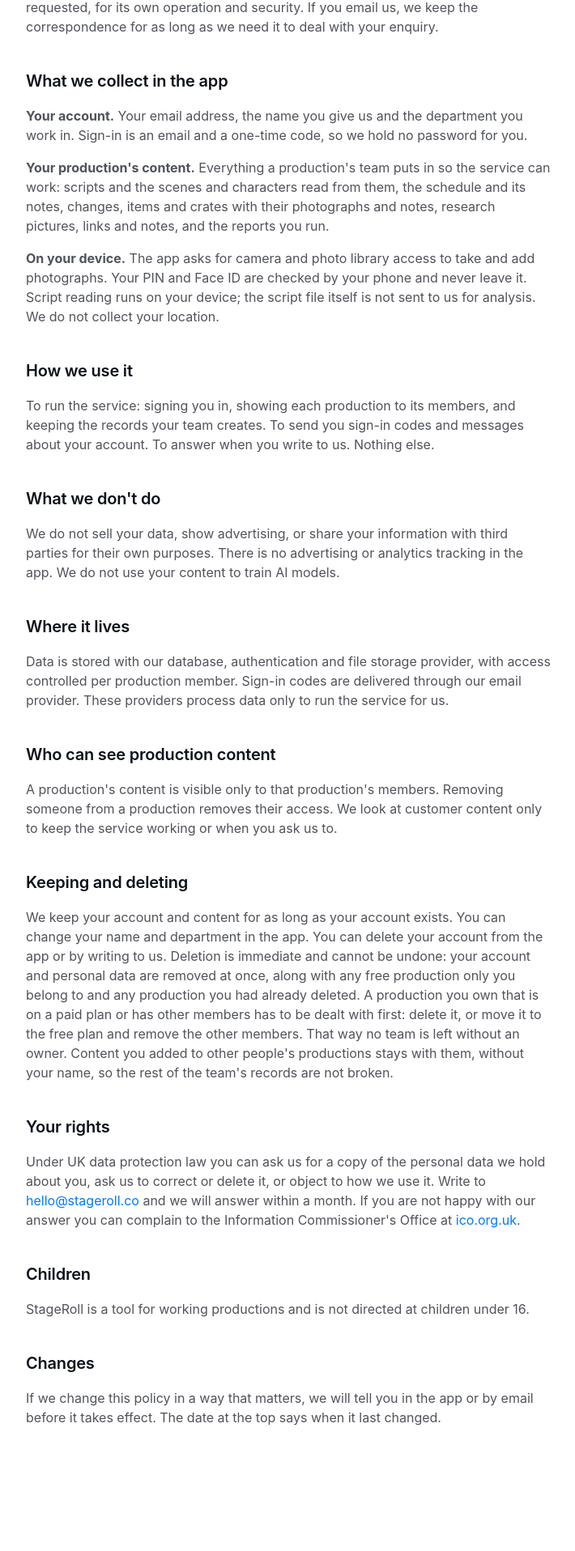
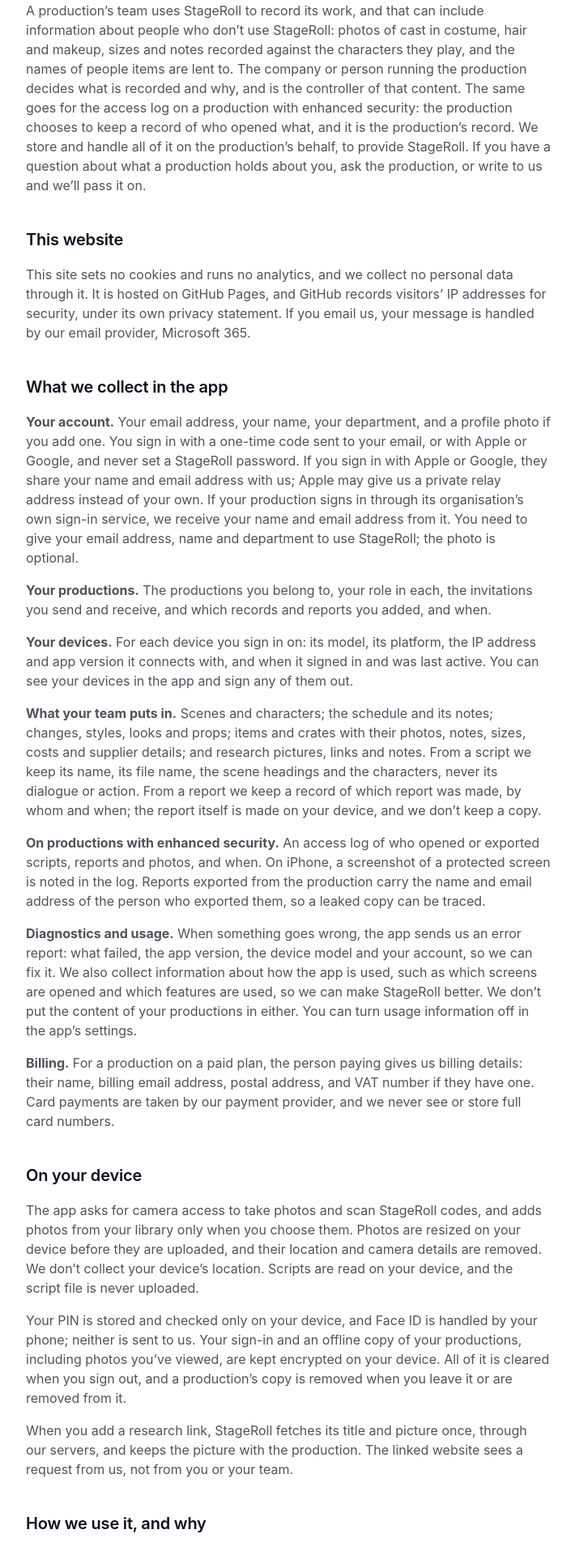
Before and after one commit to stageroll-ltd/stageroll-web, a React (Vite) app: page /privacy in a window 1280 px wide. Shown: the part 593-2509 px from the top of the page at 81% size, without its empty margins (284-994 px from the left). Built offline with nearby package versions, Linux system fonts and the light colour scheme.

Commit message:
feat: update privacy policy and improve content clarity across About and Product pages

```diff
--- a/src/pages/About.tsx
+++ b/src/pages/About.tsx
@@ -34,8 +34,8 @@
         never uploaded.
       </p>
       <p>
-        Your work is yours. Breakdowns, photos and records are seen only by the people on the
-        production. We don&rsquo;t sell data, show ads, or use your work to train AI. The details
+        Your work is yours. In the app, breakdowns, photos and records are shown only to the
+        people on the production. We don&rsquo;t sell data, show ads, or use your work to train AI. The details
         are in our <a href="/privacy/">privacy policy</a>.
       </p>
 
--- a/src/pages/Privacy.tsx
+++ b/src/pages/Privacy.tsx
@@ -1,4 +1,10 @@
 import { company } from '../Layout'
+
+// The policy for StageRoll as it will be at launch, not as the app is today:
+// the app doesn't launch until it is good (decision, 12 October 2026). Much
+// of this isn't built yet, so it must be audited against stageroll-native
+// before launch, sentence by sentence. stageroll-docs #40 lists what has to be
+// true first.
 
 export function Privacy() {
   return (
@@ -7,100 +13,242 @@
       <p className="updated">Last updated 12 October 2026</p>
 
       <p className="lede">
-        This policy covers the StageRoll app, on iPhone, Android and the web, and this website. It
-        says what we collect, why, where it is kept, and what you can ask us to do with it.
+        This policy covers the StageRoll app for iPhone, iPad and Android, and this website,
+        stageroll.co. It says what we collect, why, who else handles it, how we protect it, how long
+        we keep it, and what you can ask us to do.
       </p>
 
       <h2>Who we are</h2>
       <p>
         {company.name}, company number {company.number}, registered office{' '}
-        {company.address.join(', ')}. We are the data controller for the personal data described
-        here. Write to <a href={`mailto:${company.email}`}>{company.email}</a> with any question.
+        {company.address.join(', ')}. We are the controller of your account details, the records we
+        keep to run, secure and improve StageRoll, billing records, this website, and emails you send
+        us. Write to <a href={`mailto:${company.email}`}>{company.email}</a> with any question.
+      </p>
+
+      <h2>Content a production puts in</h2>
+      <p>
+        A production&rsquo;s team uses StageRoll to record its work, and that can include
+        information about people who don&rsquo;t use StageRoll: photos of cast in costume, hair and
+        makeup, sizes and notes recorded against the characters they play, and the names of people
+        items are lent to. The company or person running the production decides what is recorded
+        and why, and is the controller of that content. The same goes for the access log on a
+        production with enhanced security: the production chooses to keep a record of who opened
+        what, and it is the production&rsquo;s record. We store and handle all of it on the
+        production&rsquo;s behalf, to provide StageRoll. If
+        you have a question about what a production holds about you, ask the production, or write to
+        us and we&rsquo;ll pass it on.
       </p>
 
       <h2>This website</h2>
       <p>
-        This site sets no cookies, runs no analytics and collects no personal data. Our hosting
-        provider may keep standard access logs, such as your IP address and the pages requested, for
-        its own operation and security. If you email us, we
-        keep the correspondence for as long as we need it to deal with your enquiry.
+        This site sets no cookies and runs no analytics, and we collect no personal data through it.
+        It is hosted on GitHub Pages, and GitHub records visitors&rsquo; IP addresses for security,
+        under its own privacy statement. If you email us, your message is handled by our email
+        provider, Microsoft 365.
       </p>
 
       <h2>What we collect in the app</h2>
       <p>
-        <strong>Your account.</strong> Your email address, the name you give us and the department
-        you work in. Sign-in is an email and a one-time code, so we hold no password for you.
+        <strong>Your account.</strong> Your email address, your name, your department, and a
+        profile photo if you add one. You sign in with a one-time code sent to your email, or with
+        Apple or Google, and never set a StageRoll password. If you sign in with Apple or Google,
+        they share your name and email address with us; Apple may give us a private relay address
+        instead of your own. If your production signs in through its organisation&rsquo;s own
+        sign-in service, we receive your name and email address from it. You need to give your
+        email address, name and department to use StageRoll; the photo is optional.
       </p>
       <p>
-        <strong>Your production's content.</strong> Everything a production's team puts in so the
-        service can work: scripts and the scenes and characters read from them, the schedule and
-        its notes, changes, items and crates with their photographs and notes, research pictures,
-        links and notes, and the reports you run.
+        <strong>Your productions.</strong> The productions you belong to, your role in each, the
+        invitations you send and receive, and which records and reports you added, and when.
       </p>
       <p>
-        <strong>On your device.</strong> The app asks for camera and photo library access to take
-        and add photographs. Your PIN and Face ID are checked by your phone and never leave it.
-        Script reading runs on your device; the script file itself is not sent to us for analysis.
-        We do not collect your location.
+        <strong>Your devices.</strong> For each device you sign in on: its model, its platform, the
+        IP address and app version it connects with, and when it signed in and was last active. You
+        can see your devices in the app and sign any of them out.
+      </p>
+      <p>
+        <strong>What your team puts in.</strong> Scenes and characters; the schedule and its notes;
+        changes, styles, looks and props; items and crates with their photos, notes, sizes, costs
+        and supplier details; and research pictures, links and notes. From a script we keep its
+        name, its file name, the scene headings and the characters, never its dialogue or action.
+        From a report we keep a record of which report was made, by whom and when; the report itself
+        is made on your device, and we don&rsquo;t keep a copy.
+      </p>
+      <p>
+        <strong>On productions with enhanced security.</strong> An access log of who opened or
+        exported scripts, reports and photos, and when. On iPhone, a screenshot of a protected screen
+        is noted in the log. Reports exported from the production carry the name and email address
+        of the person who exported them, so a leaked copy can be traced.
+      </p>
+      <p>
+        <strong>Diagnostics and usage.</strong> When something goes wrong, the app sends us an error
+        report: what failed, the app version, the device model and your account, so we can fix it.
+        We also collect information about how the app is used, such as which screens are opened and
+        which features are used, so we can make StageRoll better. We don&rsquo;t put the content of
+        your productions in either. You can turn usage information off in the app&rsquo;s settings.
+      </p>
+      <p>
+        <strong>Billing.</strong> For a production on a paid plan, the person paying gives us
+        billing details: their name, billing email address, postal address, and VAT number if they
+        have one. Card payments are taken by our payment provider, and we never see or store full
+        card numbers.
       </p>
 
-      <h2>How we use it</h2>
+      <h2>On your device</h2>
       <p>
-        To run the service: signing you in, showing each production to its members, and keeping the
-        records your team creates. To send you sign-in codes and messages about your account. To
-        answer when you write to us. Nothing else.
+        The app asks for camera access to take photos and scan StageRoll codes, and adds photos from
+        your library only when you choose them. Photos are resized on your device before they are
+        uploaded, and their location and camera details are removed. We don&rsquo;t collect your
+        device&rsquo;s location. Scripts are read on your device, and the script file is never
+        uploaded.
+      </p>
+      <p>
+        Your PIN is stored and checked only on your device, and Face ID is handled by your phone;
+        neither is sent to us. Your sign-in and an offline copy of your productions, including photos
+        you&rsquo;ve viewed, are kept encrypted on your device. All of it is cleared when you sign
+        out, and a production&rsquo;s copy is removed when you leave it or are removed from it.
+      </p>
+      <p>
+        When you add a research link, StageRoll fetches its title and picture once, through our
+        servers, and keeps the picture with the production. The linked website sees a request from
+        us, not from you or your team.
       </p>
 
-      <h2>What we don't do</h2>
+      <h2>How we use it, and why</h2>
       <p>
-        We do not sell your data, show advertising, or share your information with third parties for
-        their own purposes. There is no advertising or analytics tracking in the app. We do not use
-        your content to train AI models.
+        <strong>To provide StageRoll</strong>, under our terms with you: creating your account,
+        signing you in, showing each production to its members, keeping the records your team
+        creates, sending the emails the service needs, such as sign-in codes, and taking payment for
+        paid plans.
+      </p>
+      <p>
+        <strong>To keep StageRoll secure and working</strong>, because we have a legitimate interest
+        in protecting the service and your account: listing your signed-in devices, signing out
+        devices left unused for 90 days, and using error reports to find and fix problems and look
+        into misuse.
+      </p>
+      <p>
+        <strong>To improve StageRoll</strong>, because we have a legitimate interest in making it
+        better: using information about how the app is used, which you can turn off.
+      </p>
+      <p>
+        <strong>To keep the access log</strong>, on behalf of productions that use enhanced security.
+      </p>
+      <p>
+        <strong>To meet our legal obligations</strong>, such as keeping tax records and answering
+        lawful requests.
+      </p>
+      <p>We don&rsquo;t sell your data or show advertising, and we don&rsquo;t use your work to train AI.</p>
+
+      <h2>Who else sees it</h2>
+      <p>
+        The other members of your productions see your name, email address, photo and role, and
+        which records and reports you added. On productions with enhanced security, the
+        production&rsquo;s owner and coordinators also see the access log. People running a
+        production can find your account by your email address to invite you.
+      </p>
+      <p>
+        Our providers handle data on our instructions, to run StageRoll: Supabase, for our database,
+        sign-in and file storage, running on Amazon Web Services with traffic passing through
+        Cloudflare; our email delivery provider, for sign-in codes; our payment provider, for card
+        payments; our diagnostics and analytics providers, for error reports and usage information;
+        and Microsoft, for our own email. Businesses can ask us for our data processing agreement
+        and the full list of our providers.
+      </p>
+      <p>
+        We also share information when the law requires it, and with a buyer if the business is ever
+        sold, who would have to keep to this policy.
       </p>
 
-
-      <h2>Where it lives</h2>
+      <h2>Where it&rsquo;s stored</h2>
       <p>
-        Data is stored with our database, authentication and file storage provider, with access
-        controlled per production member. Sign-in codes are delivered through our email provider.
-        These providers process data only to run the service for us.
+        Your productions are stored in the UK. Some of our providers, such as those for diagnostics
+        and email, may store data in the European Economic Area, which UK law treats as protecting it
+        adequately. Some are based in, or have staff in, other countries, including the United
+        States, and may reach data from there. Where they do, we rely on the UK&rsquo;s adequacy
+        regulations, including the UK&ndash;US data bridge, or on the UK&rsquo;s International Data
+        Transfer Agreement or Addendum.
       </p>
 
-      <h2>Who can see production content</h2>
+      <h2>How we protect it</h2>
       <p>
-        A production's content is visible only to that production's members. Removing someone from a
-        production removes their access. We look at customer content only to keep the service working
-        or when you ask us to.
+        Data is encrypted when it travels and when it&rsquo;s stored. A production&rsquo;s content
+        is available only to its members, and photos are served through links that expire within a
+        day. Our own access to customer content is limited to keeping the service working,
+        investigating a breach of our terms, helping when you ask us to, and what the law requires.
+      </p>
+      <p>
+        No system is perfectly secure. If a breach puts your data at risk, we&rsquo;ll tell the
+        Information Commissioner&rsquo;s Office within 72 hours and the productions affected without
+        delay, and we&rsquo;ll tell you directly if the risk to you is high.
       </p>
 
-      <h2>Keeping and deleting</h2>
+      <h2>How long we keep it</h2>
+      <ul>
+        <li>Your account details: until you delete your account.</li>
+        <li>
+          A production&rsquo;s content: while the production exists. A deleted production stays in
+          Recently deleted for 30 days, and is then erased with its photos.
+        </li>
+        <li>
+          The report record, the access log and what&rsquo;s kept from scripts: with the production
+          they belong to, and deleted with it.
+        </li>
+        <li>Invitations: 30 days after they are answered or expire.</li>
+        <li>A device&rsquo;s record: until it signs out, or 90 days after it was last used.</li>
+        <li>Error reports and usage information: up to 12 months.</li>
+        <li>Billing records: six years, as UK tax law requires.</li>
+        <li>
+          Emails you send us: two years after our last exchange, or longer if they relate to a
+          contract, a complaint or a legal claim.
+        </li>
+        <li>Copies in our backups and logs: deleted within 30 days.</li>
+      </ul>
+
+      <h2>Deleting your account</h2>
       <p>
-        We keep your account and content for as long as your account exists. You can change your
-        name and department in the app. You can delete your account from the app or by writing to
-        us. Deletion is immediate and cannot be undone: your account and personal data are removed
-        at once, along with any free production only you belong to and any production you had
-        already deleted. A production you own that is on a paid plan or has other members has to be
-        dealt with first: delete it, or move it to the free plan and remove the other members. That
-        way no team is left without an owner. Content you added to other people's productions stays
-        with them, without your name, so the rest of the team's records are not broken.
+        You can delete your account in the app&rsquo;s settings, or ask us to do it for you. It
+        takes effect straight away and can&rsquo;t be undone. Your account, your profile photo and
+        your personal notes are deleted, along with any production only you belong to and anything in
+        your Recently deleted. If you own a production that other people are on, hand it over to one
+        of them first, so no team is left without an owner. Work you added to other people&rsquo;s
+        productions stays with them, without your name.
       </p>
 
       <h2>Your rights</h2>
       <p>
-        Under UK data protection law you can ask us for a copy of the personal data we hold about
-        you, ask us to correct or delete it, or object to how we use it. Write to{' '}
-        <a href={`mailto:${company.email}`}>{company.email}</a> and we will answer within a month. If
-        you are not happy with our answer you can complain to the Information Commissioner's Office
-        at <a href="https://ico.org.uk/">ico.org.uk</a>.
+        Under UK data protection law you can ask us for a copy of your personal data, ask us to
+        correct or delete it, ask us to limit how we use it, or ask for the data you gave us in a
+        format you can reuse. You can download a copy of your account data from the app&rsquo;s
+        settings at any time. For information a production holds about you, we&rsquo;ll pass your
+        request to the production.
+      </p>
+      <p>
+        <strong>You can object</strong> to us using your data where we rely on our legitimate
+        interests, and we&rsquo;ll stop unless we have compelling grounds to continue.
+      </p>
+      <p>
+        Write to <a href={`mailto:${company.email}`}>{company.email}</a>. We may ask you to confirm
+        who you are. We&rsquo;ll reply within one month, or tell you within that month if a complex
+        request needs up to two more.
+      </p>
+      <p>
+        If you&rsquo;re unhappy with how we&rsquo;ve handled your data, tell us and we&rsquo;ll look
+        into it. You can also complain to the Information Commissioner&rsquo;s Office at{' '}
+        <a href="https://ico.org.uk/">ico.org.uk</a>.
       </p>
 
       <h2>Children</h2>
-      <p>StageRoll is a tool for working productions and is not directed at children under 16.</p>
+      <p>
+        StageRoll is a tool for people working on productions and isn&rsquo;t meant for children.
+        You must be 16 or over to create an account.
+      </p>
 
       <h2>Changes</h2>
       <p>
-        If we change this policy in a way that matters, we will tell you in the app or by email
-        before it takes effect. The date at the top says when it last changed.
+        If we change this policy in a way that matters, we&rsquo;ll email account holders before the
+        change takes effect. The date at the top shows when it last changed.
       </p>
     </article>
   )
--- a/src/storyMotion.ts
+++ b/src/storyMotion.ts
@@ -143,6 +143,9 @@
     pin: true,
     scrub: 0.6,
     invalidateOnRefresh: true,
+    // The header steps aside while the story plays and comes back once the
+    // features page has risen over it (`in-story`, styles.css).
+    onToggle: (self) => document.documentElement.classList.toggle('in-story', self.isActive),
   })
 }
 
@@ -180,7 +183,7 @@
         document.documentElement.classList.add('pinned')
         story(gsap, ScrollTrigger)
         features(gsap)
-        return () => document.documentElement.classList.remove('pinned')
+        return () => document.documentElement.classList.remove('pinned', 'in-story')
       })
     })()
     return () => {
```
Also changed, not shown: src/pages/Product.tsx (+5 -5 lines), src/styles.css (+57 -40 lines).
